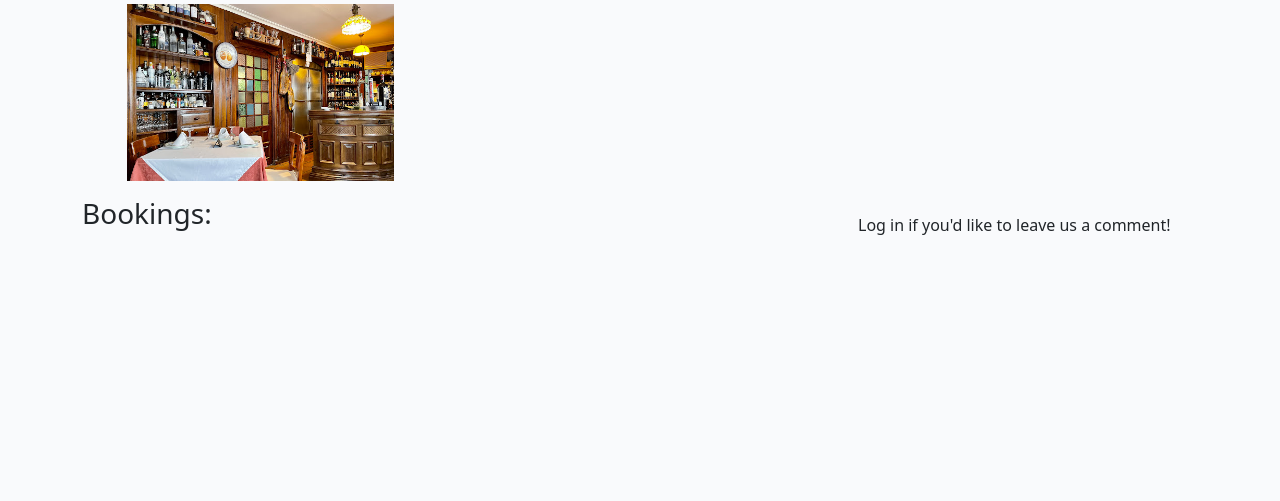
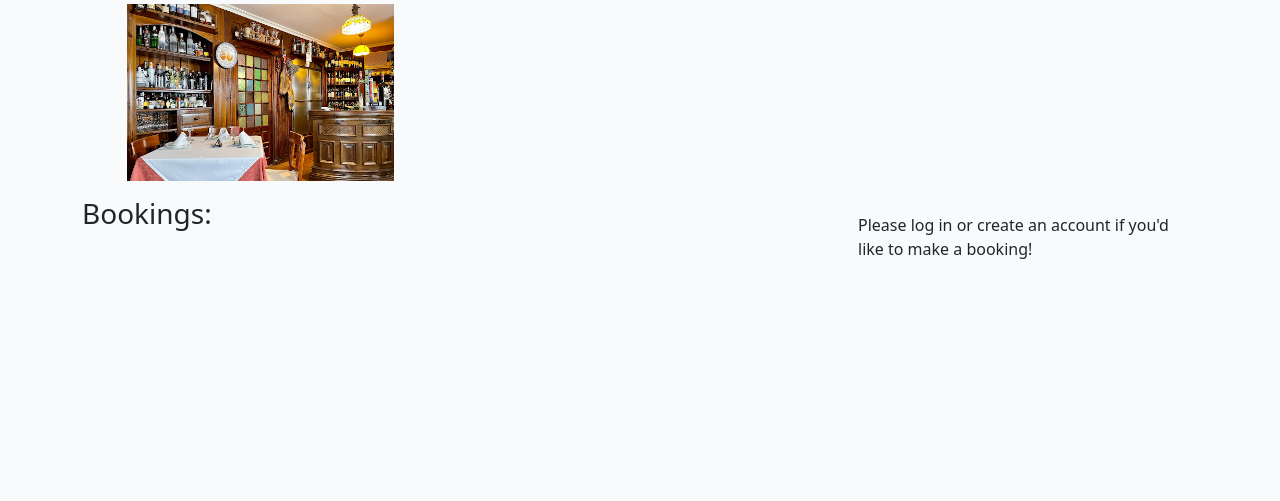
Before and after one commit to JoeOrtiz1995/Deli-Events-and-Bookings, a Django app: template booking/templates/booking/booking.html in a window 1280 px wide. Shown: the part 144-645 px from the top of the page. Run offline with Django 4.2, Linux system fonts and the light colour scheme; the template is opened without the code that fills it, so the values that code supplies are empty; some libraries are stand-ins or nearby versions.

Commit message:
Amend bookings template so User only sees theirs

```diff
--- a/booking/templates/booking/booking.html
+++ b/booking/templates/booking/booking.html
@@ -23,53 +23,50 @@
             <div class="card-body">
                 {% for booking in bookings %}
                 <div
-                    class="p-2 bookings{% if not booking.confirmed and booking.client == user %} faded{% elif not booking.confirmed %} d-none{% endif %}">
+                    class="p-2 bookings{% if not booking.confirmed and booking.client == user %} faded{% elif not booking.client == user %} d-none{% endif %}">
+                    <h4>Hi {{ booking.client }}!</h4>
                     <p class="font-weight-bold">
-                        {{ booking.client }}
-                        <span class="font-weight-normal">
-                            {{ booking.request_date }}
-                        </span> wrote:
+                        Your booking requested on:
+                        <br>
+                        The {{ booking.request_date }} has been approved.
+                        <br>
+                        We look forward to seeing you!
                     </p>
                     <div id="booking{{ booking.id }}">
-                        {{ booking.message | linebreaks }}
+                        <p class="font-weight-bold">
+                            The Details are:
+                        </p>
+                        <p>DATE: {{ booking.booking_date }}</p>
+                        <p>TIME: {{ booking.booking_time }}</p>
+                        <p>DINERS: {{ booking.guests }}</p>
+                        <p>{{ booking.message | linebreaks }}</p>
+                        <p>If you needed to cancel or make any amendments just get in touch.</p>
                     </div>
                     {% if not booking.confirmed and booking.client == user %}
                     <p class="approval">
-                        This comment is awaiting approval
+                        This booking is awaiting approval
                     </p>
                     {% endif %}
                 </div>
                 {% endfor %}
             </div>
         </div>
-        <!-- New Comments -->
+        <!-- Booking Form -->
         <div class="col-md-4 card mb-4 mt-3">
             <div class="card-body">
                 {% if user.is_authenticated %}
                 <h3>Hi {{ user.username }}!</h3>
-                <p>Leave a comment and let us know what you think of this event!</p>
+                <p>Please fill in the form below if you'd like to book:</p>
                 <form id="bookingForm" method="post" style="margin-top: 1.3em;">
                     {{ booking_form | crispy }}
                     {% csrf_token %}
                     <button id="submitButton" type="submit" class="btn btn-signup btn-lg">Submit</button>
                 </form>
                 {% else %}
-                <p>Log in if you'd like to leave us a comment!</p>
+                <p>Please log in or create an account if you'd like to make a booking!</p>
                 {% endif %}
             </div>
         </div>
     </div>
-
-    <!-- <div class="row justify-content-center">
-        <div class="col-12 col-md-6 my-5">
-            <h2>Make a Booking</h2>
-            <p>If you'd like to visit us plese fill in the booking form below:</p>
-            <form method="post">
-                {{ booking_form | crispy }}
-                {% csrf_token %}
-                <button class="btn btn-secondary" type="submit">Submit</button>
-            </form>
-        </div>
-    </div> -->
 </div>
 {% endblock content %}
```
